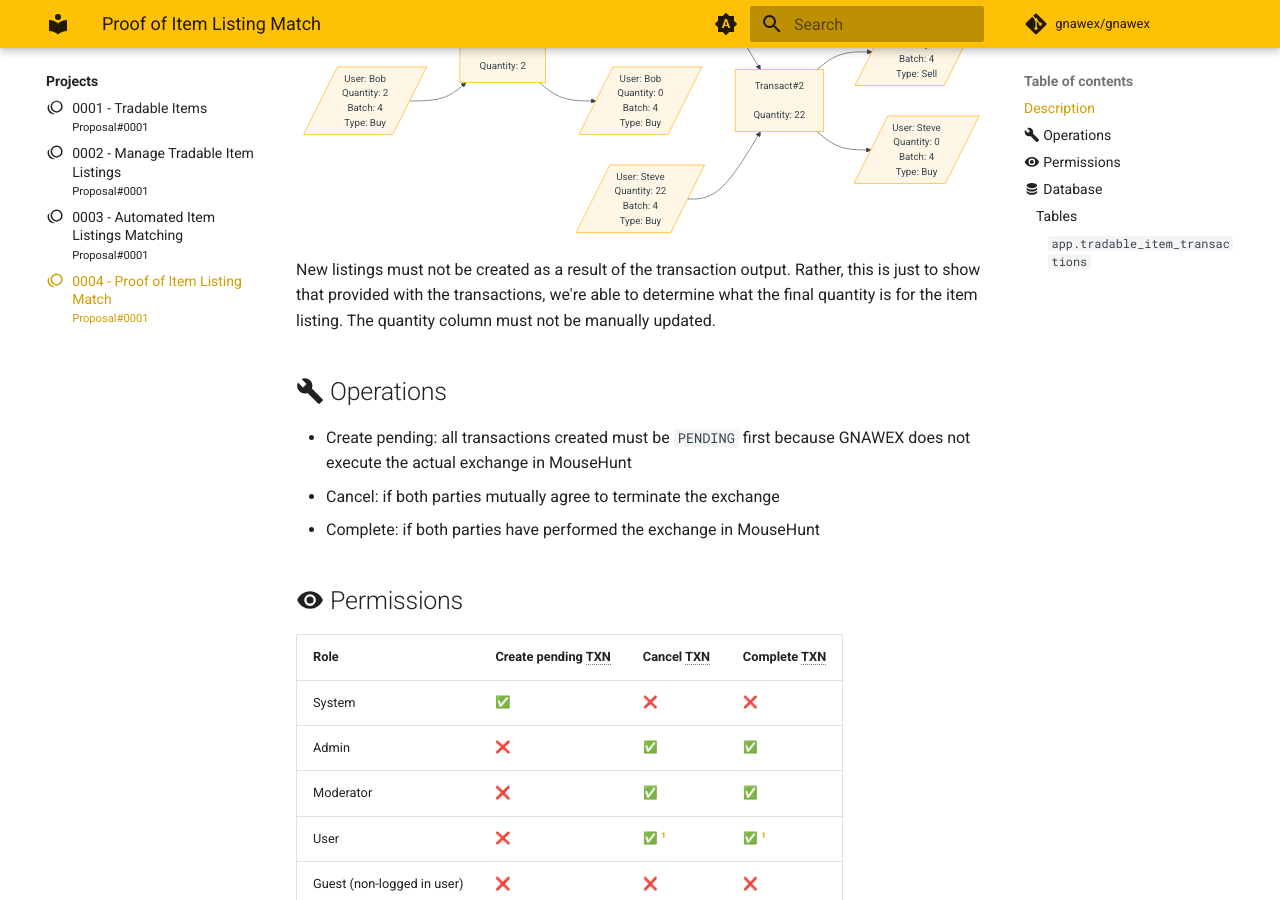
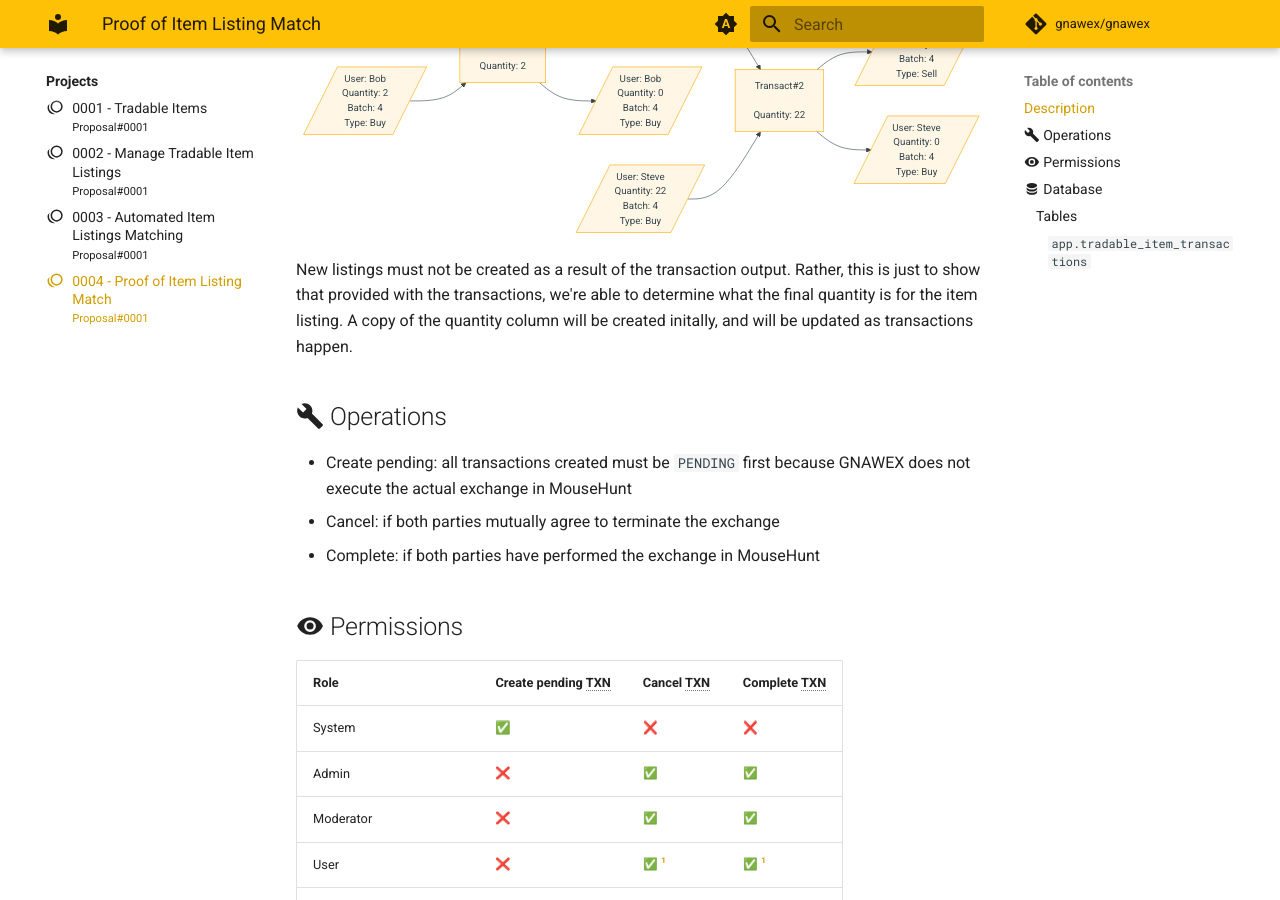
Before and after one commit to gnawex/gnawex, an MkDocs documentation site: the page built from docs/projects/0004-Proof of Item Listing Match.md, in a window 1280 px wide and 900 px high, scrolled down 683 px. Built offline with MkDocs 1.6.1 and Material for MkDocs 9.7.7, drawn with Linux system fonts in a browser that asks for light colours; emoji names are drawn with the system emoji font; plug-ins that fetch from the network failed and are left out; comment, search, counter and statistics services are not loaded; some of the changed text lies outside the part shown.

Commit message:
docs: Update transaction details

```diff
--- a/docs/projects/0004-Proof of Item Listing Match.md
+++ b/docs/projects/0004-Proof of Item Listing Match.md
@@ -41,8 +41,8 @@
 
 New listings must not be created as a result of the transaction output. Rather,
 this is just to show that provided with the transactions, we're able to determine
-what the final quantity is for the item listing. The quantity column must not be
-manually updated.
+what the final quantity is for the item listing. A copy of the quantity column
+will be created initally, and will be updated as transactions happen.
 
 ## :material-wrench: Operations
 
@@ -77,7 +77,8 @@
 `seller_agreed` | If the seller agreed to the new status | `BOOLEAN` | `true` | `false` | `false`
 `created_at` | To record when this was created | `TIMESTAMP WITH TIME ZONE` | `true` | `false` | `now()`
 `updated_at` | To record when this was updated | `TIMESTAMP WITH TIME ZONE` | `false` | `true` | `now()` (if updated, otherwise `null`)
-`quantity` | How many of an item is being transacted | `INT` | `true` | `false` | -
+`quantity` | Initial number of units that the user wants to sell/buy | `INT` | `true` | `false` | -
+`current_quantity` | Available number of units left | `INT` | `true` | `false` | `quantity`
 
 [^1]:
   Only for transactions they're involved in as the seller/buyer
```
